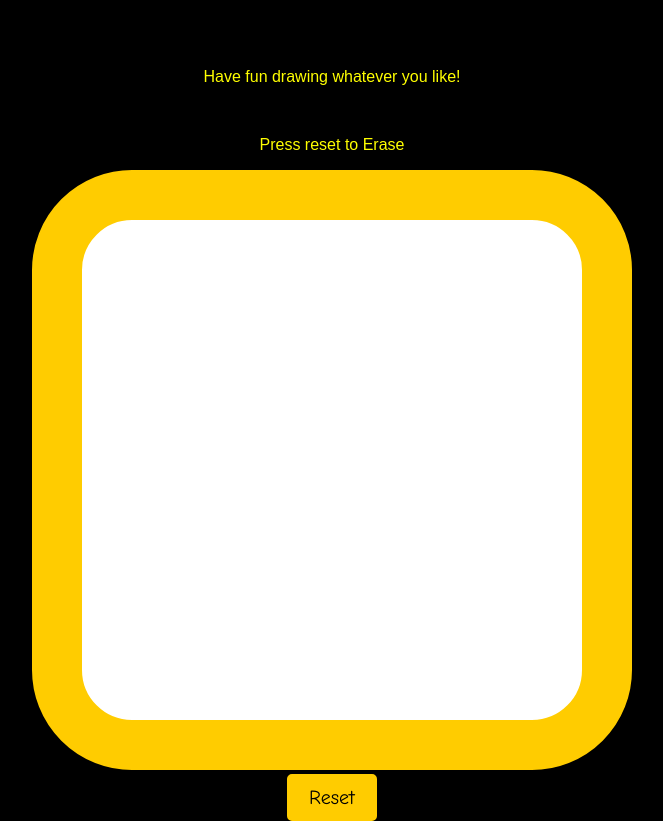
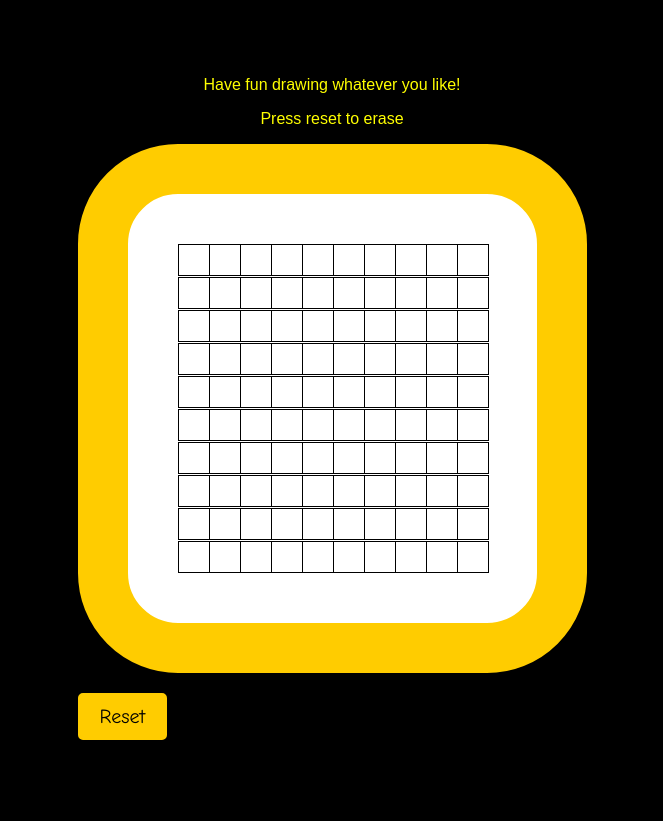
Before and after one commit to Ladzsz/Etch-a-Sketch, a plain HTML site: page index.html in a window 1280 px wide. Both pictures are taken after a click on the button "Reset". Shown: the whole page, without its empty margins (308-971 px from the left). After the commit the page ends 800 px from the top, so only its background shows below. Drawn offline with Linux system fonts and the light colour scheme.

Commit message:
reworked all 3 files. now i used a grid to draw on

```diff
--- a/drawing.js
+++ b/drawing.js
@@ -1,45 +1,33 @@
-// Getting the elements for the button and the canvas
-const resetButton = document.getElementById("resetbutton");
-const canvas = document.getElementById("canvas");
-const ctx = canvas.getContext('2d');
+document.addEventListener('DOMContentLoaded', () => {
+    const canvas = document.getElementById('canvas');
+    const resetButton = document.getElementById('resetbutton');
+    const rows = 10;
+    const cols = 10;
 
-// Variables to track mouse movement
-let isDrawing = false;
-let lastX = 0;
-let lastY = 0;
+    // Create the grid
+    for (let i = 0; i < rows * cols; i++) {
+      const cell = document.createElement('div');
+      cell.classList.add('cell');
+      canvas.appendChild(cell);
 
-// Set the stroke style for the lines
-ctx.strokeStyle = "black";
+      // Add event listener for drawing on mousedown
+      cell.addEventListener('mousedown', () => {
+        cell.style.backgroundColor = 'black';
+      });
 
-// Event listeners for mouse events and reset button
-canvas.addEventListener('mousedown', startDrawing);
-canvas.addEventListener('mousemove', draw);
-canvas.addEventListener('mouseup', stopDrawing);
-canvas.addEventListener('mouseout', stopDrawing);
-resetButton.addEventListener('click', resetCanvas);
+      // Add event listener for drawing on mouseenter (if the left mouse button is held down)
+      cell.addEventListener('mouseenter', (e) => {
+        if (e.buttons === 1) {
+          cell.style.backgroundColor = 'black';
+        }
+      });
+    }
 
-// Start drawing when the mouse is pressed
-function startDrawing(e) {
-    isDrawing = true;
-    [lastX, lastY] = [e.offsetX, e.offsetY];
-}
-
-// Draw a line following the mouse movement
-function draw(e) {
-    if (!isDrawing) return;
-    ctx.beginPath();
-    ctx.moveTo(lastX, lastY);
-    ctx.lineTo(e.offsetX, e.offsetY);
-    ctx.stroke();
-    [lastX, lastY] = [e.offsetX, e.offsetY];
-}
-
-// Stop drawing when the mouse is released or leaves the canvas
-function stopDrawing() {
-    isDrawing = false;
-}
-
-// Clear the canvas
-function resetCanvas() {
-    ctx.clearRect(0, 0, canvas.width, canvas.height);
-}
+    // Add event listener for reset button
+    resetButton.addEventListener('click', () => {
+      const cells = canvas.querySelectorAll('.cell');
+      cells.forEach(cell => {
+        cell.style.backgroundColor = 'white';
+      });
+    });
+  });
--- a/gamepad.css
+++ b/gamepad.css
@@ -1,12 +1,10 @@
-/*Below i am styling the html*/
-
+/* Styling the html */
 html {
   background-color: black;
   font-family: 'Bangers', sans-serif;
-
 }
 
-/*below i am styling the body*/
+/* Styling the body */
 body {
   display: flex;
   flex-direction: column;
@@ -16,23 +14,32 @@ body {
   margin: 0;
 }
 
-/*below the header and its text is being styled*/
+/* Styling the header and its text */
 header {
   color: yellow;
-
 }
 
 .introtext {
   text-align: center;
 }
 
-/*below the canvas and the reset button are being positioned and styled properly.*/
+/* Styling the canvas and the reset button */
 #canvas {
+  display: grid;
+  grid-template-columns: repeat(10, 30px); /* Adjust based on the number of cells and their size */
+  grid-gap: 1px;
   border: 50px solid #ffcc00;
   border-radius: 100px;
   padding: 50px;
   background-color: white;
   cursor: pointer;
+}
+
+.cell {
+  width: 30px;
+  height: 30px;
+  background-color: white;
+  border: 1px solid black; /* Grid lines */
 }
 
 #resetbutton {
@@ -44,8 +51,5 @@ header {
   color: black;
   border-radius: 5px;
   cursor: pointer;
-  margin-left: 255px;
-
-
-
+  margin-top: 20px;
 }
--- a/index.html
+++ b/index.html
@@ -6,37 +6,24 @@
   <title>London's etch-a-sketch</title>
   <link rel="stylesheet" href="gamepad.css">
 </head>
-
-
 <body>
-
-    <!--below is the header tag where i am
-    making the intro text for the page-->
 
   <header>
     <div class="introtext">
-    <br>
-    <br>
-    <p><br><br>Have fun drawing whatever you like!</p>
-    <br>
-    <p>Press reset to Erase</p>
+      <p>Have fun drawing whatever you like!</p>
+      <p>Press reset to erase</p>
     </div>
   </header>
 
-  <!--below is the main tag where the drawing canvas and button reside.-->
   <main>
-    <div canvas="canvas_and_button">
-    <canvas id="canvas" width="400" height="400"></canvas>
-    <br>
+    <div id="canvas"></div>
     <button id="resetbutton">Reset</button>
-    </div>
+  </main>
 
-  </main>
   <footer>
-
+    <!-- Add any footer content here if needed -->
   </footer>
 
-  <!--javascript file below-->
   <script src="drawing.js"></script>
 </body>
 </html>
```
Lines whose indentation alone changed are shown as unchanged.
